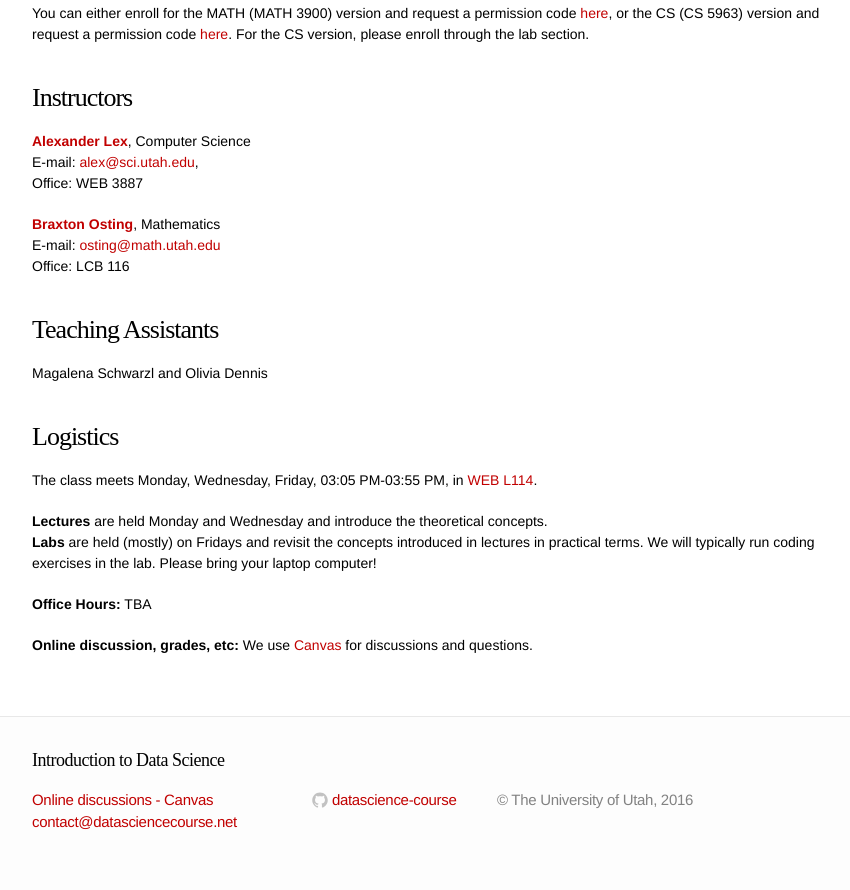
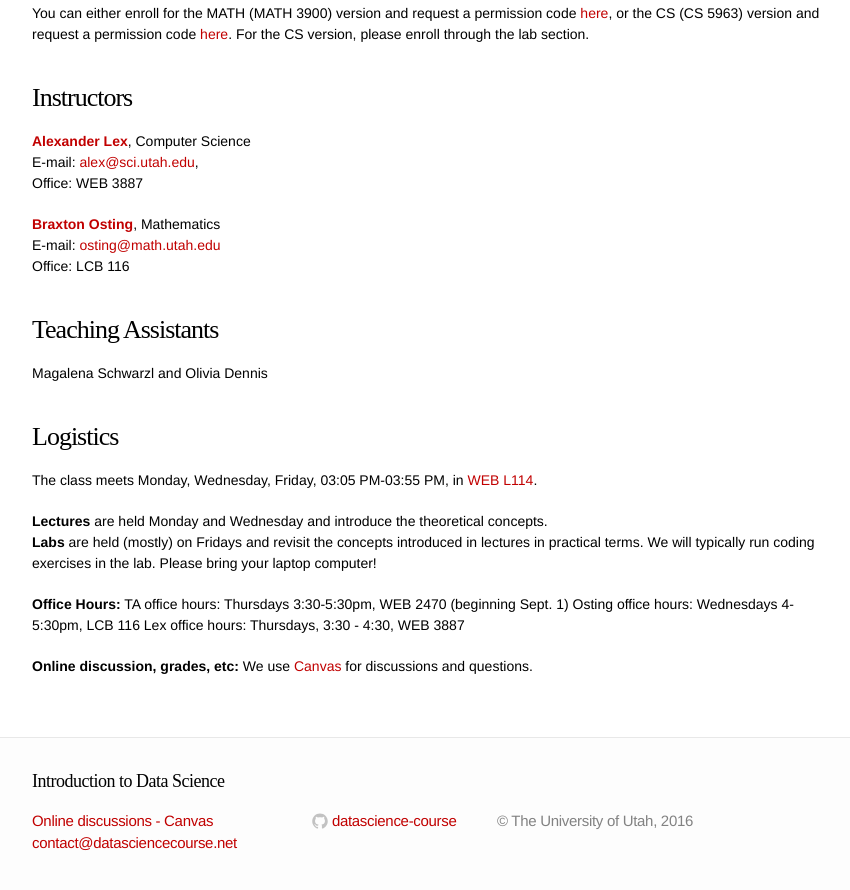
Before and after one commit to datascience-course/2016-website, a Jekyll site: the page built from index.md, in a window 1280 px wide and 900 px high, scrolled down 1343 px. Shown: the top 890 px of the window, without its empty margins (208-1058 px from the left). Built offline with Jekyll 4.4.1, drawn with Linux system fonts in a browser that asks for light colours; some web fonts are replaced.

Commit message:
Update index.md

```diff
--- a/index.md
+++ b/index.md
@@ -67,6 +67,9 @@ The class meets Monday, Wednesday, Friday, 03:05 PM-03:55 PM, in [WEB L114](http
 **Lectures** are held Monday and Wednesday and introduce the theoretical concepts.
 **Labs** are held (mostly) on Fridays and revisit the concepts introduced in lectures in practical terms. We will typically run coding exercises in the lab. Please bring your laptop computer!
 
-**Office Hours:** TBA
+**Office Hours:**
+TA office hours: Thursdays 3:30-5:30pm, WEB 2470 (beginning Sept. 1)
+Osting office hours: Wednesdays 4-5:30pm, LCB 116
+Lex office hours: Thursdays, 3:30 - 4:30, WEB 3887
 
 **Online discussion, grades, etc:** We use [Canvas](https://utah.instructure.com/courses/389967) for discussions and questions.
```
